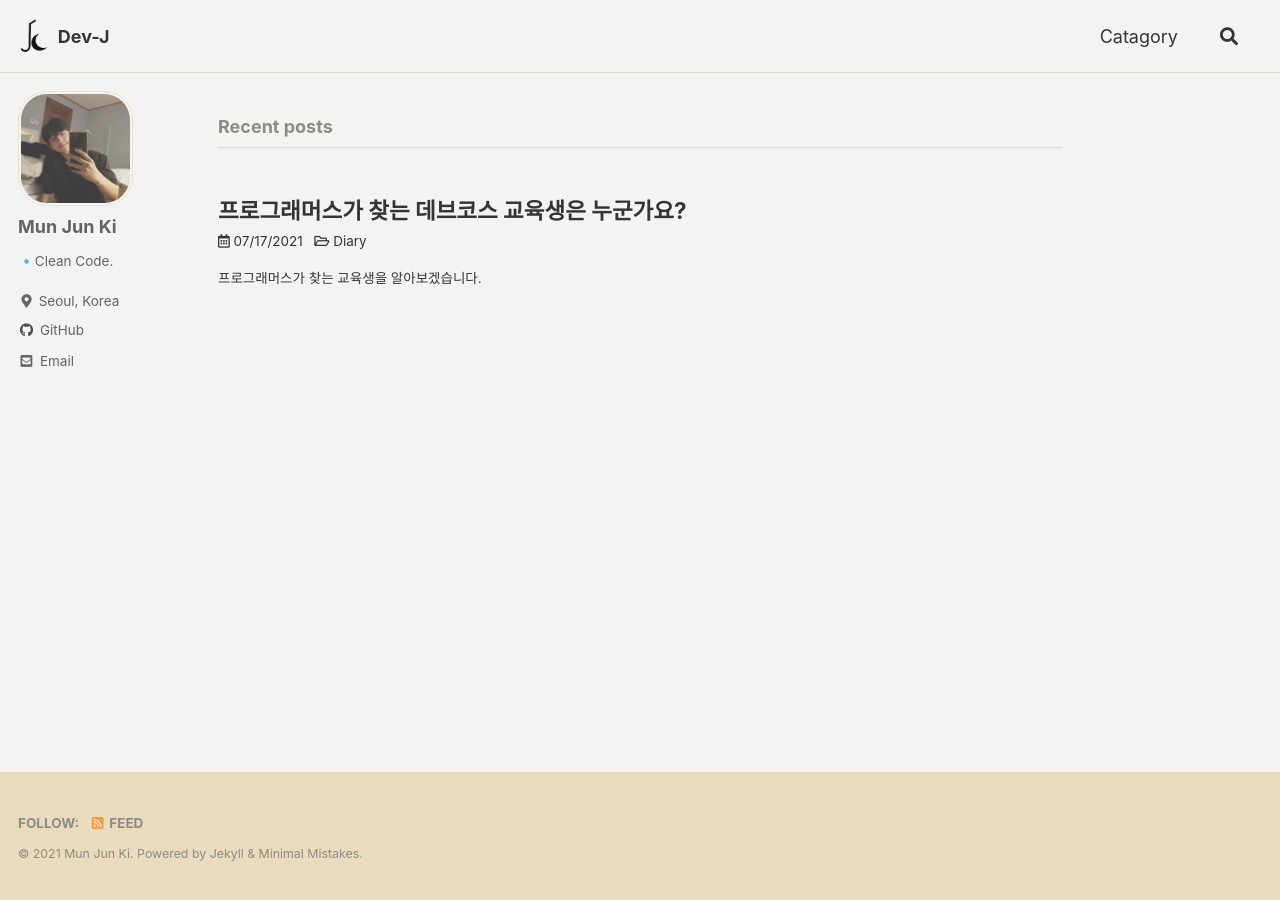
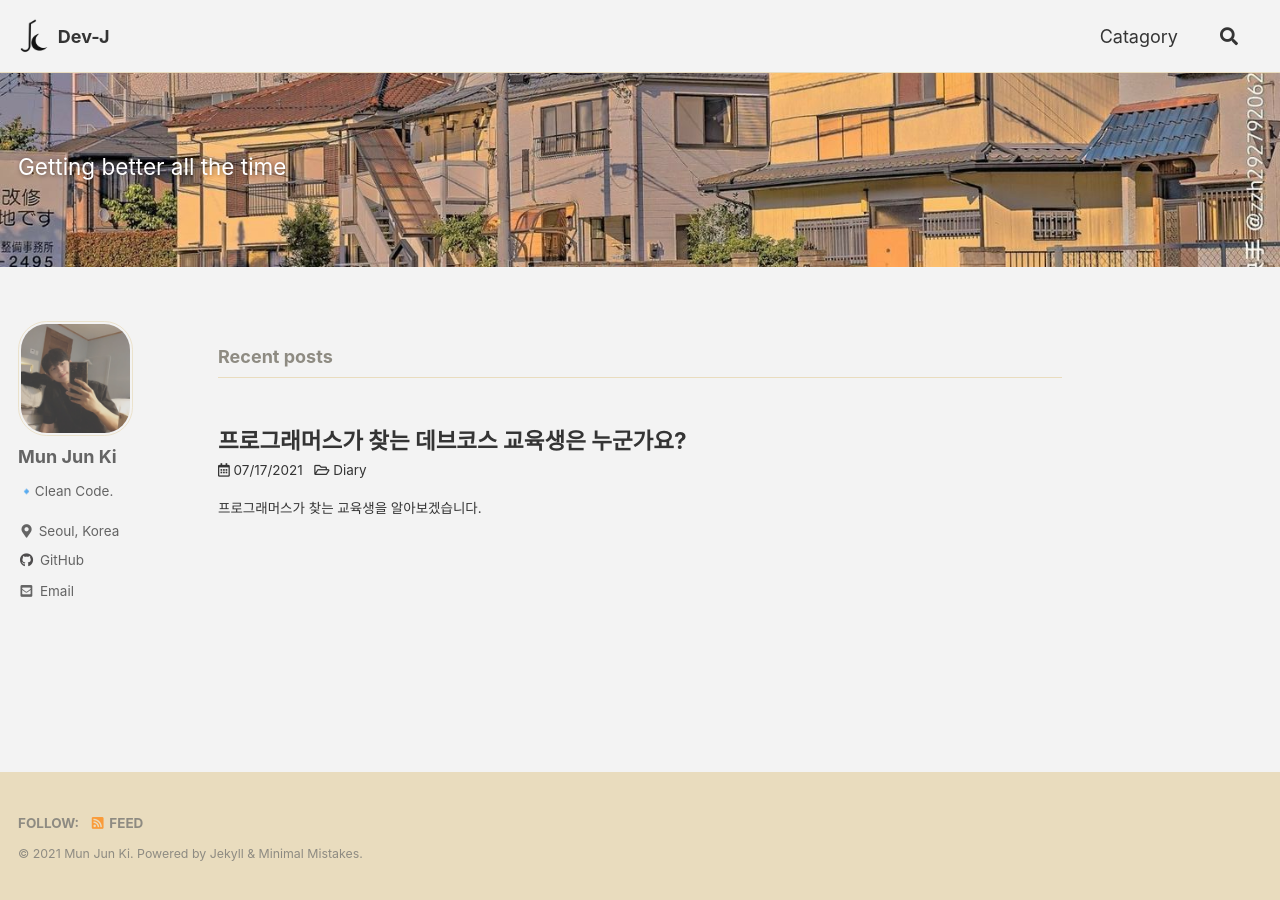
Before and after one commit to moo-on/moo-on.github.io, a Jekyll site: the page built from index.html, in a window 1280 px wide. Built offline with Jekyll 4.4.1, drawn with Linux system fonts in a browser that asks for light colours; cached includes are drawn as plain includes; some web fonts are replaced; the list of posts is cut into pages by our own code.

Commit message:
add blog head

```diff
--- a/index.html
+++ b/index.html
@@ -1,4 +1,10 @@
 ---
 layout: home
+
+title : " "
+excerpt: "Getting better all the time"
+header:
+  overlay_image: /assets/images/test.jfif
+
 author_profile: true
 ---
```
Also changed, not shown: assets/images/test.jfif (added), assets/images/test1.jfif (added).
